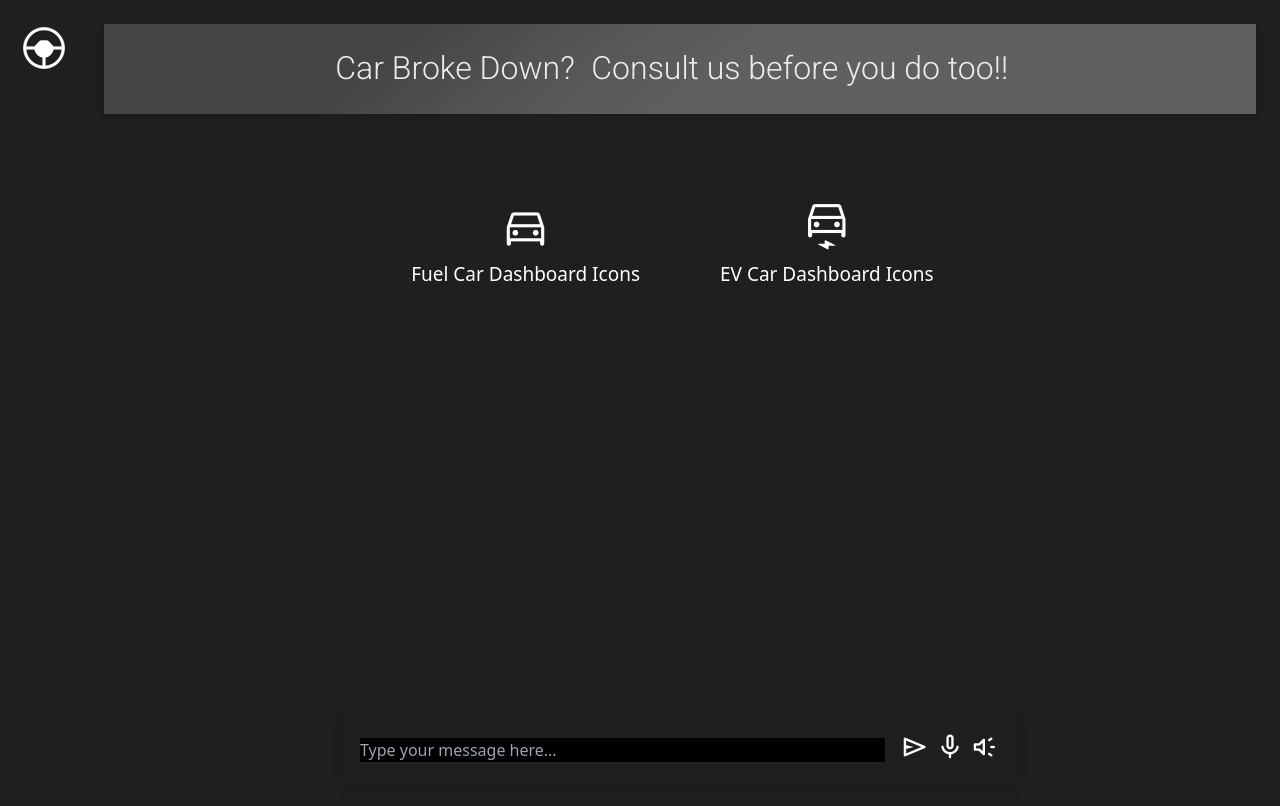
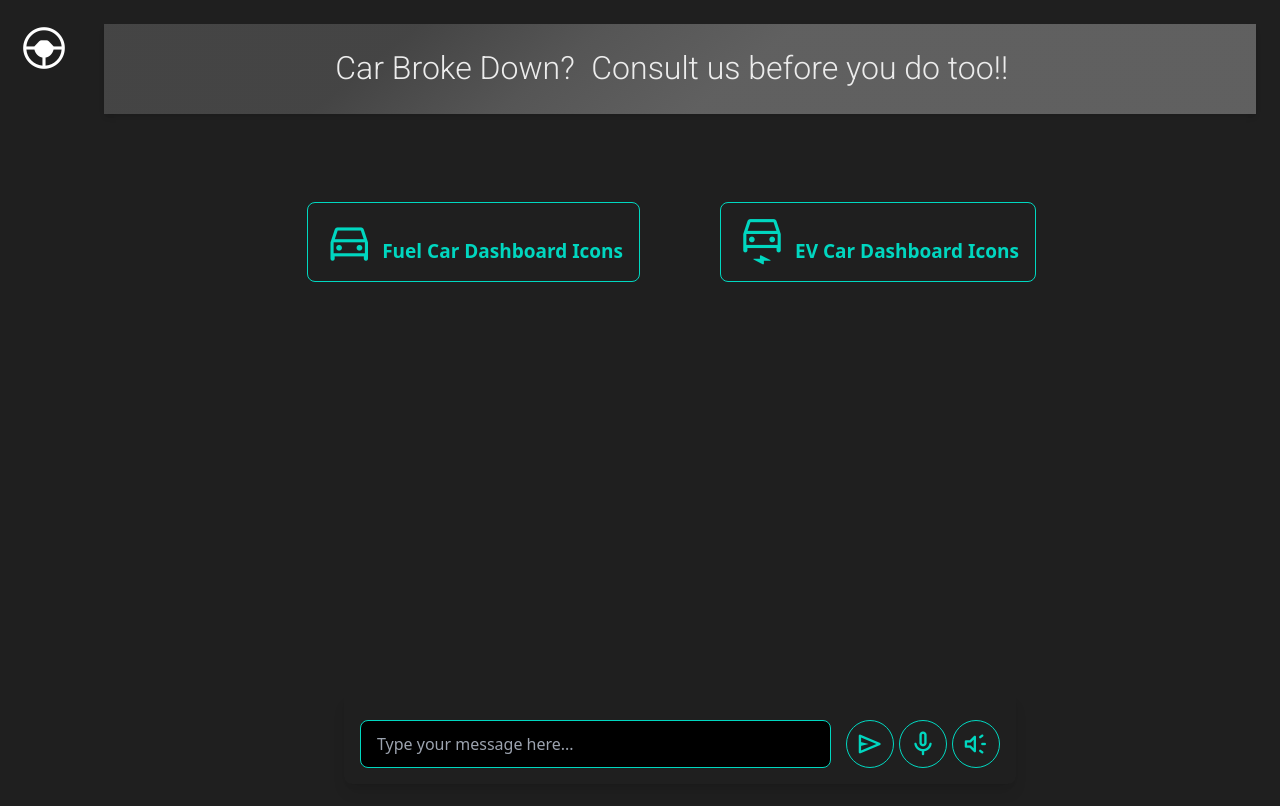
Before and after one commit to aayaniverma/Pioneers, a Next.js app in the folder front2/: page / in a window 1280 px wide. Shown: the top 806 px of the page. Built offline with nearby package versions, Linux system fonts and the light colour scheme.

Commit message:
css color change

```diff
--- a/front2/src/app/page.tsx
+++ b/front2/src/app/page.tsx
@@ -21,13 +21,13 @@ export default function Chatbot() {
           {areButtonsVisible && (  // Only show buttons when visibility flag is true
             <div className="grid grid-cols-2 gap-20">
               <Link href="/fuel">
-                <button className="btn btn-outline btn-primary h-20" style={{ fontSize: '19px' }}>
+                <button className="btn btn-outline btn-accent h-20" style={{ fontSize: '19px' }}>
                   <span className="material-symbols-rounded" style={{ fontSize: '50px' }}>directions_car</span><br />
                   Fuel Car Dashboard Icons
                 </button>
               </Link>
               <Link href="/ev">
-                <button className="btn btn-outline btn-primary h-20" style={{ fontSize: '19px' }}>
+                <button className="btn btn-outline btn-accent h-20" style={{ fontSize: '19px' }}>
                   <span className="material-symbols-rounded" style={{ fontSize: '50px' }}>electric_car</span><br />
                   EV Car Dashboard Icons
                 </button>
--- a/front2/src/components/ChatWindow.tsx
+++ b/front2/src/components/ChatWindow.tsx
@@ -109,7 +109,7 @@ export default function ChatWindow({ onSending }: ChatWindowProps) {
       </div>
       <div className={styles.inputContainer}>
         <input
-          className="input input-bordered input-primary w-full bg-black"
+          className="input input-bordered input-accent w-full bg-black"
           type="text"
           id="userMessage"
           value={userMessage}
@@ -119,11 +119,11 @@ export default function ChatWindow({ onSending }: ChatWindowProps) {
           placeholder="Type your message here..."
         />
         <div className={styles.buttonContainer}>
-          <button className={`btn btn-circle btn-outline btn-primary ${styles.button}`} id="sendButton" onClick={sendMessage} disabled={isSending}>
+          <button className={`btn btn-circle btn-outline btn-accent ${styles.button}`} id="sendButton" onClick={sendMessage} disabled={isSending}>
             <span className="material-symbols-rounded" style={{ fontSize: '30px' }}>send</span>
           </button>
-          <button className={`btn btn-circle btn-outline btn-primary ${styles.button}`} onClick={startSpeechRecognition}><span className="material-symbols-rounded" style={{ fontSize: '30px' }}>mic</span></button>
-          <button className={`btn btn-circle btn-outline btn-primary ${styles.button}`} onClick={speakResponse}><span className="material-symbols-rounded" style={{ fontSize: '30px' }}>brand_awareness</span></button>
+          <button className={`btn btn-circle btn-outline btn-accent ${styles.button}`} onClick={startSpeechRecognition}><span className="material-symbols-rounded" style={{ fontSize: '30px' }}>mic</span></button>
+          <button className={`btn btn-circle btn-outline btn-accent ${styles.button}`} onClick={speakResponse}><span className="material-symbols-rounded" style={{ fontSize: '30px' }}>brand_awareness</span></button>
         </div>
       </div>
 
--- a/front2/tailwind.config.ts
+++ b/front2/tailwind.config.ts
@@ -74,7 +74,8 @@ const config = {
       },
     },
   },
-  plugins: [require("tailwindcss-animate")],
+  plugins: [require("tailwindcss-animate"),
+  require('daisyui')],
 } satisfies Config
 
 export default config
```
